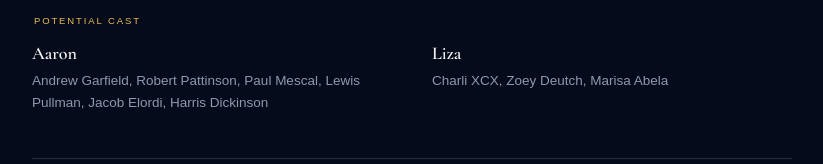
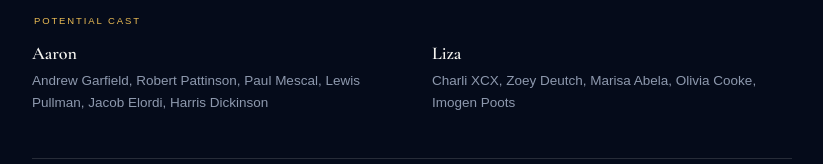
Before and after one commit to DressagePictures/dressagepictures-website, a plain HTML site: page thirst.html in a window 1280 px wide. Shown: the part 1490-1654 px from the top of the page, without its empty margins (228-1051 px from the left). Drawn offline with nearby package versions, Linux system fonts and the light colour scheme.

Commit message:
Add Olivia Cooke and Imogen Poots to Liza potential cast

```diff
--- a/thirst.html
+++ b/thirst.html
@@ -258,7 +258,7 @@
       </div>
       <div class="cast-item">
         <p class="who">Liza</p>
-        <p class="names">Charli XCX, Zoey Deutch, Marisa Abela</p>
+        <p class="names">Charli XCX, Zoey Deutch, Marisa Abela, Olivia Cooke, Imogen Poots</p>
       </div>
     </div>
   </div>
```
